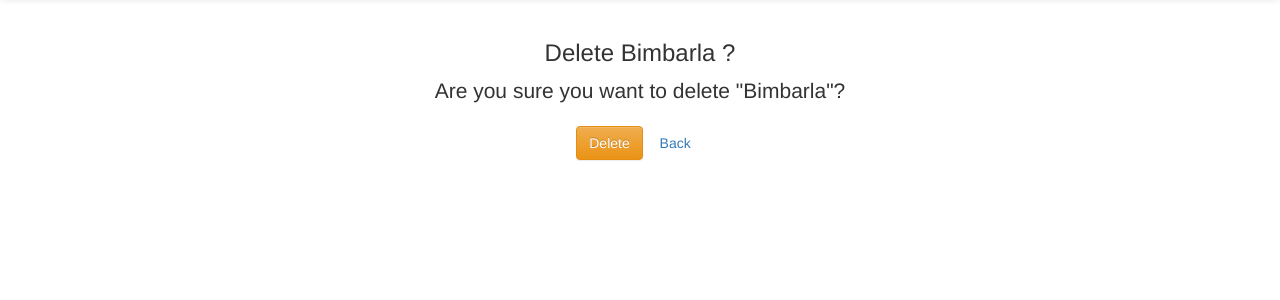
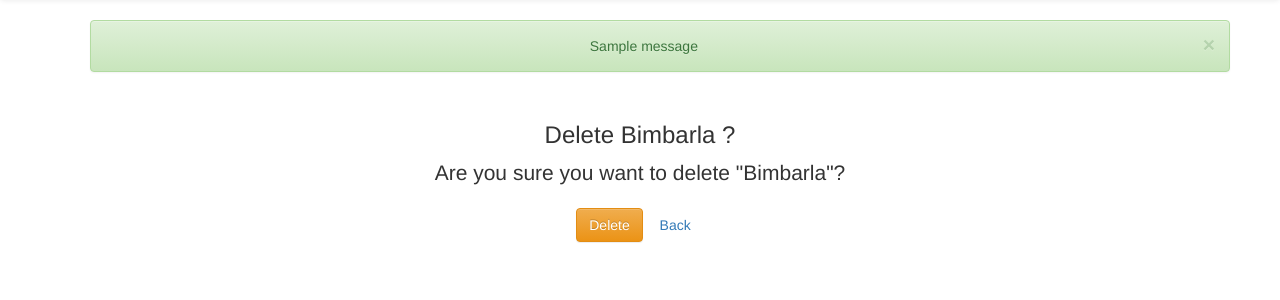
Before and after one commit to Teofil33/BlogApp, a Django app: page /5/delete/ in a window 1280 px wide. Shown: the part 52-352 px from the top of the page. Run offline with Django 3.2, Linux system fonts and the light colour scheme; data comes from the database, SQL or seed files in the repository; both versions use the stored data as it was after the commit; one stand-in notice (Sample message) is shown; some libraries are stand-ins or nearby versions.

Commit message:
Django Messages Framework with Bootstrap

```diff
--- a/BlogApp/src/posts/views.py
+++ b/BlogApp/src/posts/views.py
@@ -1,3 +1,4 @@
+from django.contrib import messages
 from django.shortcuts import render, redirect, get_object_or_404
 
 # Create your views here.
@@ -25,6 +26,7 @@ def createView(request):
 	if form.is_valid():
 		instance = form.save(commit=False)
 		instance.save()
+		messages.success(request, "Successfully Created")
 		return redirect(instance.get_absolute_url())
 	context = {
 		"title": "Post",
@@ -43,6 +45,7 @@ def updateView(request, id):
 	if form.is_valid():
 		instance = form.save(commit=False)
 		instance.save()
+		messages.success(request, "Successfully Updated")
 		return redirect(instance.get_absolute_url())
 	context = {
 		"title": instance.title,
@@ -57,6 +60,7 @@ def deleteView(request, id):
 	instance = get_object_or_404(Post, id=id)
 	if request.method == "POST":
 		instance.delete()
+		messages.success(request, "Successfully Deleted")
 		return redirect("posts:list")
 	context = {
 		"post": instance,
--- a/BlogApp/src/templates/base.html
+++ b/BlogApp/src/templates/base.html
@@ -13,6 +13,21 @@
 </head>
 <body>
 	{% include 'navbar.html' %}
+
+	{% if messages %}
+	<ul class="messages">
+		<div class='container text-center'>
+	    {% for message in messages %}
+	    <div class="alert alert-success alert-dismissable">
+		  <a href="#" class="close" data-dismiss="alert" aria-label="close">&times;</a>
+		 {% if "html_safe" in message.tags %}{{ message|safe }}{% else %}{{ message }}{% endif %}
+		</div>
+	    {% endfor %}
+	    </div>
+	</ul>
+	{% endif %}
+
+
 	<div class="container">
 	{% block content %}
 	{% endblock content %}
```
Also changed, not shown: BlogApp/src/db.sqlite3, 1 other file.
